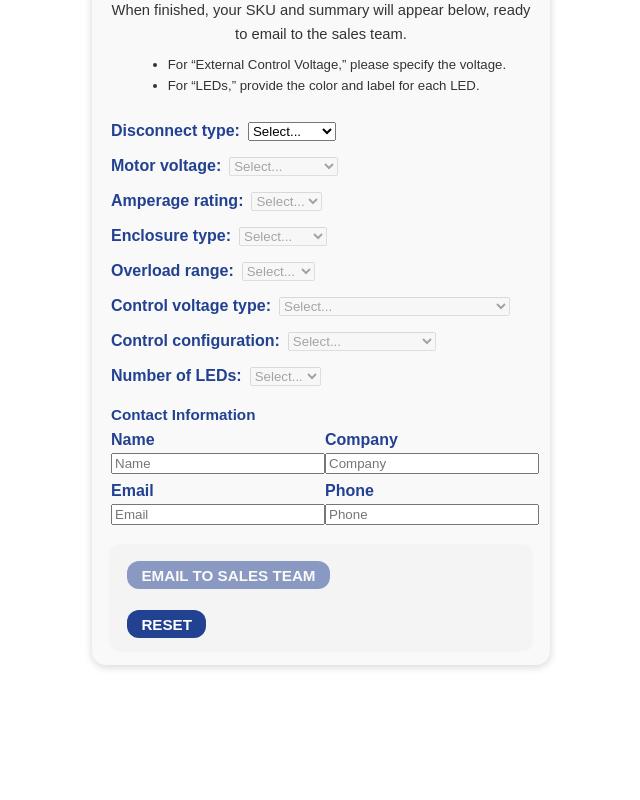
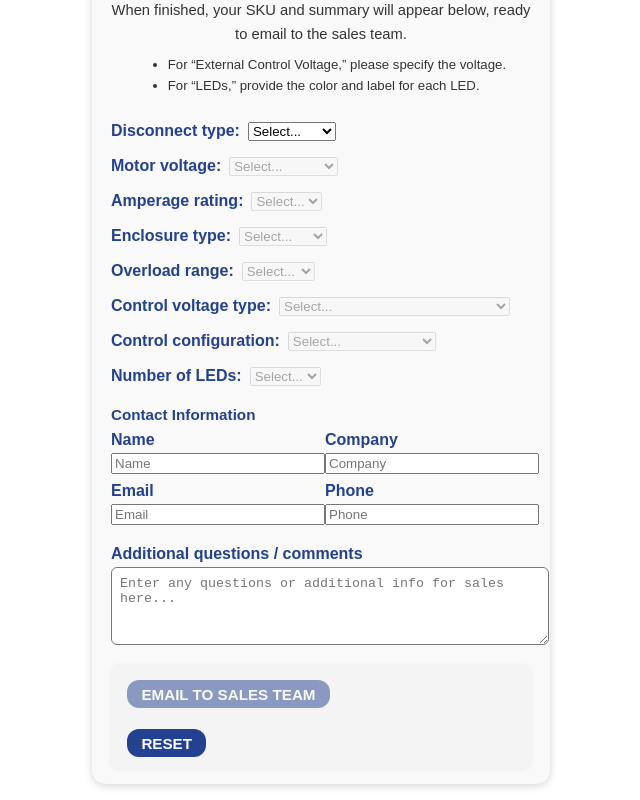
Before and after one commit to BlazerElectric/starter-configurator, a React (Create React App) app: page / in a window 1280 px wide. Shown: the part 351-1151 px from the top of the page, without its empty margins (319-959 px from the left). Before the commit the page ends 1032 px from the top, so only its background shows below. Built offline with nearby package versions, Linux system fonts and the light colour scheme.

Commit message:
Add comments/questions textarea and include in email + Summary

```diff
--- a/src/App.js
+++ b/src/App.js
@@ -85,6 +85,11 @@ function App() {
       if (contact.email) summary += `\n- Email: ${contact.email}`;
       if (contact.phone) summary += `\n- Phone: ${contact.phone}`;
     }
+    // Add comments/questions if present
+    if (comments && comments.trim()) {
+      summary += `\n\nQuestions / Comments:`;
+      summary += `\n${comments.trim()}`;
+    }
     // Add LED info if present
     if (ledCount > 0 && ledInfo.some(led => led.color || led.label)) {
       summary += `\n\nLED Details:`;
@@ -112,6 +117,9 @@ function App() {
   const handleContactChange = (field, value) => {
     setContact(prev => ({ ...prev, [field]: value }));
   };
+
+  // Comments / questions from customer
+  const [comments, setComments] = useState('');
 
   // Validation / attempted send state
   const [attemptedSend, setAttemptedSend] = useState(false);
@@ -263,7 +271,7 @@ function App() {
         </div>
       )}
 
-      {/* Contact information */}
+  {/* Contact information */}
       <div style={{ margin: '1.25rem 0', textAlign: 'left', maxWidth: 600, marginLeft: 'auto', marginRight: 'auto' }}>
         <h3 style={{ margin: '0 0 0.5rem 0', color: 'var(--primary-blue)' }}>Contact Information</h3>
         <div style={{ display: 'flex', gap: '0.5rem', marginBottom: '0.5rem' }}>
@@ -311,6 +319,17 @@ function App() {
           </label>
         </div>
       </div>
+      {/* Comments / Questions */}
+      <div style={{ margin: '0.75rem 0 1rem 0', maxWidth: 600, marginLeft: 'auto', marginRight: 'auto' }}>
+        <label style={{ display: 'block', color: 'var(--primary-blue)', marginBottom: '0.25rem' }}>Additional questions / comments</label>
+        <textarea
+          placeholder="Enter any questions or additional info for sales here..."
+          value={comments}
+          onChange={e => setComments(e.target.value)}
+          rows={4}
+          style={{ width: '100%', padding: '0.5rem', borderRadius: 6 }}
+        />
+      </div>
 
       <Summary
         sku={sku}
@@ -321,6 +340,7 @@ function App() {
         contact={contact}
         sendDisabled={!isSendReady}
         attemptedSend={attemptedSend}
+        comments={comments}
       />
     </div>
   );
--- a/src/components/Summary.js
+++ b/src/components/Summary.js
@@ -2,7 +2,7 @@ import React from 'react';
 
 
 
-function Summary({ sku, onEmail, onReset, externalVoltage, ledInfo, contact, sendDisabled, attemptedSend }) {
+function Summary({ sku, onEmail, onReset, externalVoltage, ledInfo, contact, sendDisabled, attemptedSend, comments }) {
   return (
     <div className="summary">
       {sku && (
@@ -32,6 +32,12 @@ function Summary({ sku, onEmail, onReset, externalVoltage, ledInfo, contact, sen
           <div>{contact.email}{contact.phone && ` — ${contact.phone}`}</div>
         </div>
       )}
+      {typeof comments !== 'undefined' && comments && comments.trim() && (
+        <div style={{ marginTop: '1rem' }}>
+          <strong>Questions / Comments:</strong>
+          <div style={{ whiteSpace: 'pre-wrap' }}>{comments}</div>
+        </div>
+      )}
       {ledInfo && ledInfo.length > 0 && ledInfo.some(led => led.color || led.label) && (
         <div style={{ marginTop: '1rem' }}>
           <strong>LED Details:</strong>
```
